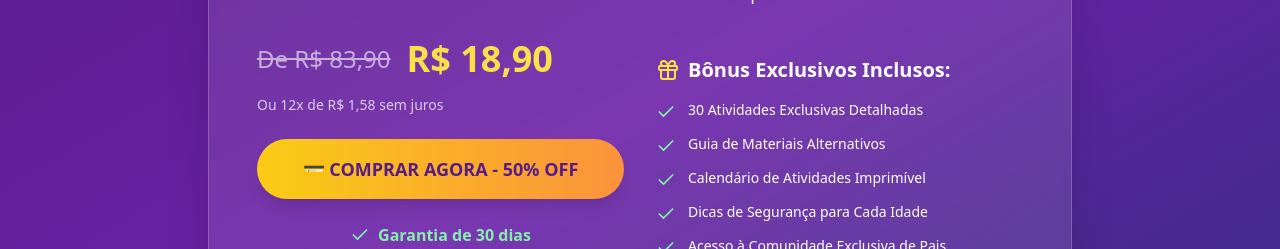
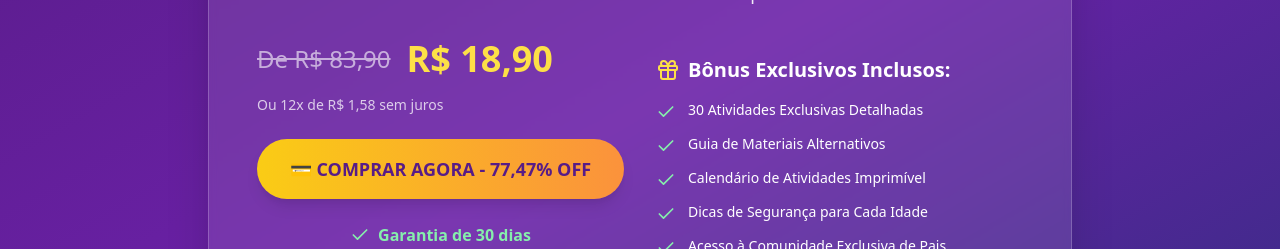
Before and after one commit to ViniZyym/kidie1, a React (Vite) app: page / in a window 1280 px wide. Shown: the part 2020-2269 px from the top of the page. Built offline with nearby package versions, Linux system fonts and the light colour scheme.

Commit message:
Alterar desconto para 77,47% OFF

```diff
--- a/src/components/OfferCard.tsx
+++ b/src/components/OfferCard.tsx
@@ -41,7 +41,7 @@ export default function OfferCard() {
               </div>
 
               <button className="w-full bg-gradient-to-r from-yellow-400 to-orange-400 hover:from-yellow-300 hover:to-orange-300 text-purple-900 font-bold py-4 px-8 rounded-full text-lg transition-all duration-300 transform hover:scale-105 shadow-lg hover:shadow-xl mb-6">
-                💳 COMPRAR AGORA - 50% OFF
+                💳 COMPRAR AGORA - 77,47% OFF
               </button>
 
               <div className="text-center">
```
